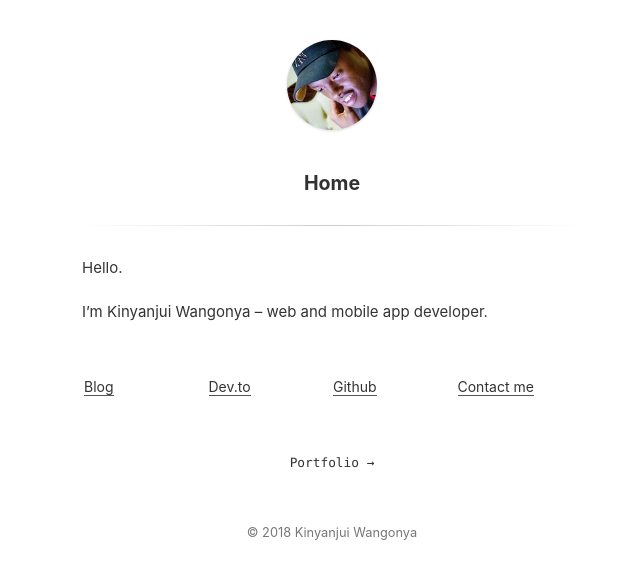
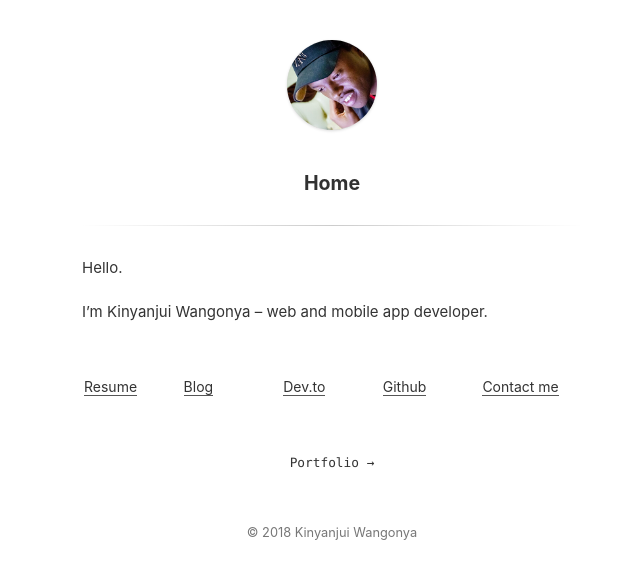
Before and after one commit to wang0nya/wang0nya.github.io, a Jekyll site: the page built from index.md, in a window 1280 px wide. Shown: the top 579 px of the page, without its empty margins (308-948 px from the left). Built offline with Jekyll 4.4.1, drawn with Linux system fonts in a browser that asks for light colours.

Commit message:
add resume

```diff
--- a/index.md
+++ b/index.md
@@ -7,4 +7,4 @@ Hello.
 
 I'm Kinyanjui Wangonya -- web and mobile app developer.
 
-[Blog](/blog) | [Dev.to](https://dev.to/wangonya) | [Github](https://github.com/wang0nya) | [Contact me](mailto:kwangonya@gmail.com)
+[Resume](https://drive.google.com/drive/folders/17DpSGOD1GDEINbbKWUZN80OHAQ0jYP-F?usp=sharing) | [Blog](/blog) | [Dev.to](https://dev.to/wangonya) | [Github](https://github.com/wang0nya) | [Contact me](mailto:kwangonya@gmail.com)
```
Also changed, not shown: 2 other files.
